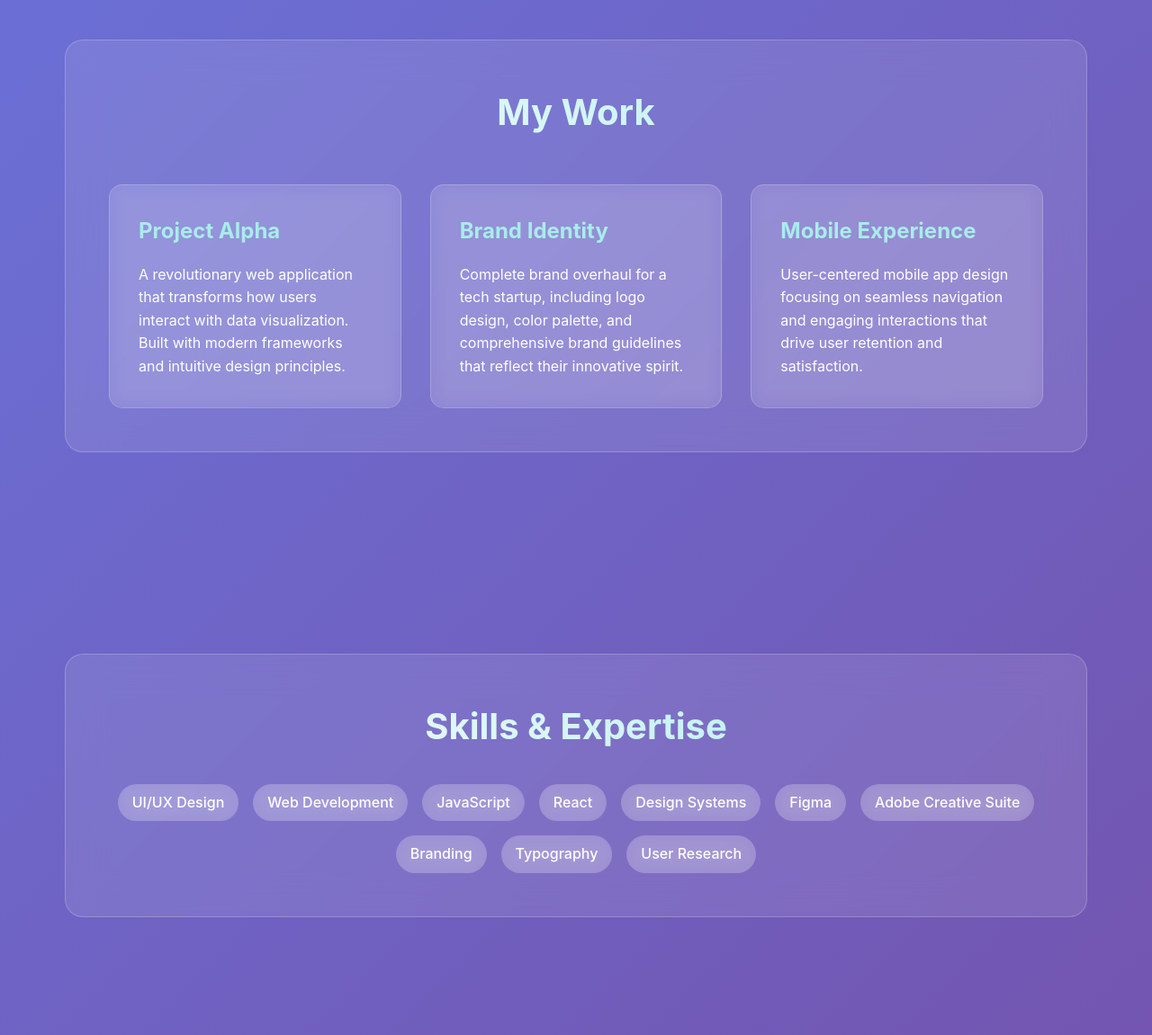
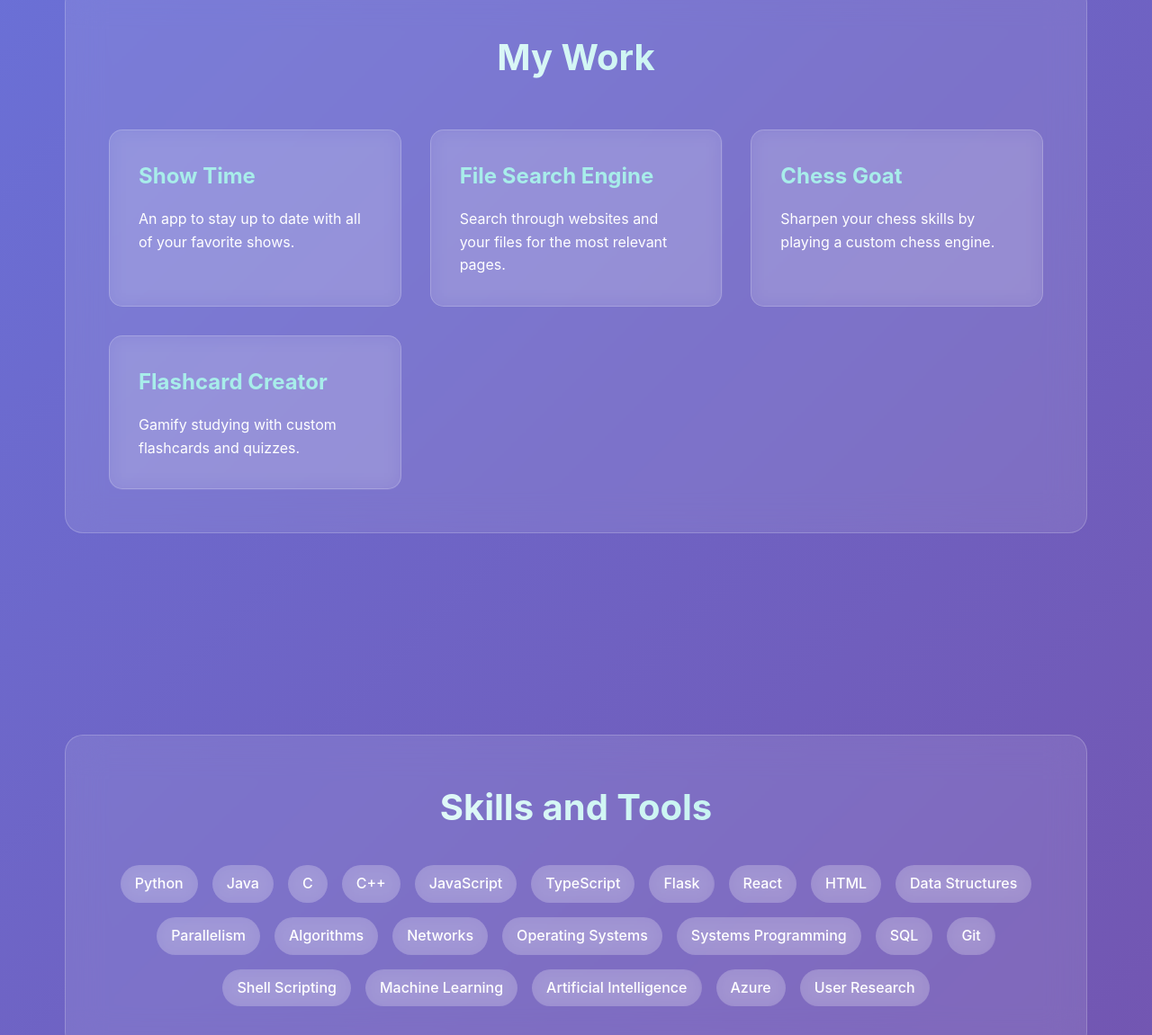
Before and after one commit to johntnjlu/personal-website, a plain HTML site: page index.html in a window 1280 px wide. Shown: the part 1378-2529 px from the top of the page at 90% size. Drawn offline with Linux system fonts and the light colour scheme.

Commit message:
added website details

```diff
--- a/index.html
+++ b/index.html
@@ -3,7 +3,7 @@
 <head>
     <meta charset="UTF-8">
     <meta name="viewport" content="width=device-width, initial-scale=1.0">
-    <title>Your Name - Creative Professional</title>
+    <title>John Lu - Computer Science and Mathematics Student at the University of Washington</title>
     <style>
         * {
             margin: 0;
@@ -365,7 +365,7 @@
 
     <header>
         <nav>
-            <a href="#" class="logo">Your Name</a>
+            <a href="#" class="logo">John Lu</a>
             <ul class="nav-links">
                 <li><a href="#about">About</a></li>
                 <li><a href="#work">Work</a></li>
@@ -377,8 +377,8 @@
 
     <section class="hero">
         <div class="hero-content">
-            <h1>Creative Professional</h1>
-            <p>Crafting digital experiences that inspire and engage</p>
+            <h1>Software Engineer</h1>
+            <p>Creating innovative and efficient solutions</p>
             <a href="#work" class="cta-button">View My Work</a>
         </div>
     </section>
@@ -387,8 +387,7 @@
         <div class="section-glass">
             <h2>About Me</h2>
             <p style="font-size: 1.2rem; text-align: center; max-width: 800px; margin: 0 auto;">
-                I'm a passionate creative professional with a love for innovative design and meaningful user experiences.
-                With years of experience in the digital space, I bring ideas to life through thoughtful design and cutting-edge technology.
+                I am a student passionate about creating products that improve the lives of others
             </p>
         </div>
     </section>
@@ -398,34 +397,50 @@
             <h2>My Work</h2>
             <div class="grid">
                 <div class="card">
-                    <h3>Project Alpha</h3>
-                    <p>A revolutionary web application that transforms how users interact with data visualization. Built with modern frameworks and intuitive design principles.</p>
+                    <h3>Show Time</h3>
+                    <p>An app to stay up to date with all of your favorite shows.</p>
                 </div>
                 <div class="card">
-                    <h3>Brand Identity</h3>
-                    <p>Complete brand overhaul for a tech startup, including logo design, color palette, and comprehensive brand guidelines that reflect their innovative spirit.</p>
+                    <h3>File Search Engine</h3>
+                    <p>Search through websites and your files for the most relevant pages.</p>
                 </div>
                 <div class="card">
-                    <h3>Mobile Experience</h3>
-                    <p>User-centered mobile app design focusing on seamless navigation and engaging interactions that drive user retention and satisfaction.</p>
+                    <h3>Chess Goat</h3>
+                    <p>Sharpen your chess skills by playing a custom chess engine.</p>
+                </div>
+                <div class="card">
+                    <h3>Flashcard Creator</h3>
+                    <p>Gamify studying with custom flashcards and quizzes.</p>
                 </div>
             </div>
         </div>
     </section>
 
-    <section id="skills">
+    <section id="skills and tools">
         <div class="section-glass">
-            <h2>Skills & Expertise</h2>
+            <h2>Skills and Tools</h2>
             <div class="skills-container">
-                <span class="skill-tag">UI/UX Design</span>
-                <span class="skill-tag">Web Development</span>
+                <span class="skill-tag">Python</span>
+                <span class="skill-tag">Java</span>
+                <span class="skill-tag">C</span>
+                <span class="skill-tag">C++</span>
                 <span class="skill-tag">JavaScript</span>
+                <span class="skill-tag">TypeScript</span>
+                <span class="skill-tag">Flask</span>
                 <span class="skill-tag">React</span>
-                <span class="skill-tag">Design Systems</span>
-                <span class="skill-tag">Figma</span>
-                <span class="skill-tag">Adobe Creative Suite</span>
-                <span class="skill-tag">Branding</span>
-                <span class="skill-tag">Typography</span>
+                <span class="skill-tag">HTML</span>
+                <span class="skill-tag">Data Structures</span>
+                <span class="skill-tag">Parallelism</span>
+                <span class="skill-tag">Algorithms</span>
+                <span class="skill-tag">Networks</span>
+                <span class="skill-tag">Operating Systems</span>
+                <span class="skill-tag">Systems Programming</span>
+                <span class="skill-tag">SQL</span>
+                <span class="skill-tag">Git</span>
+                <span class="skill-tag">Shell Scripting</span>
+                <span class="skill-tag">Machine Learning</span>
+                <span class="skill-tag">Artificial Intelligence</span>
+                <span class="skill-tag">Azure</span>
                 <span class="skill-tag">User Research</span>
             </div>
         </div>
@@ -454,12 +469,13 @@
 
     <footer>
         <div class="social-links">
-            <a href="#" title="LinkedIn">💼</a>
-            <a href="#" title="GitHub">🔗</a>
-            <a href="#" title="Twitter">🐦</a>
-            <a href="#" title="Dribbble">🎨</a>
+            <a href="https://www.linkedin.com/in/your-profile" target="_blank" rel="noopener noreferrer" title="LinkedIn">
+              <img src="https://cdn.jsdelivr.net/gh/devicons/devicon/icons/linkedin/linkedin-original.svg" alt="LinkedIn" width="20" height="20">
+            </a>
+            <a href="https://github.com/your-username" target="_blank" rel="noopener noreferrer" title="GitHub">
+              <img src="https://cdn.jsdelivr.net/gh/devicons/devicon/icons/github/github-original.svg" alt="GitHub" width="20" height="20">
+            </a>
         </div>
-        <p>&copy; 2025 Your Name. All rights reserved.</p>
     </footer>
 
     <script>
```
Also changed, not shown: 1 other file.
